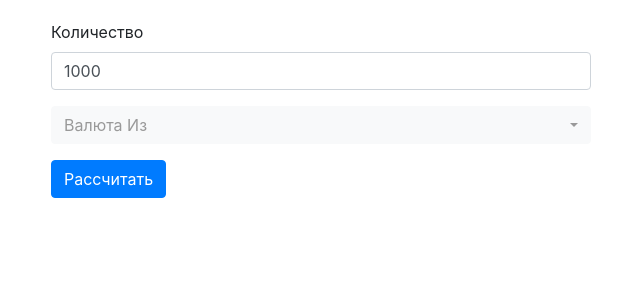
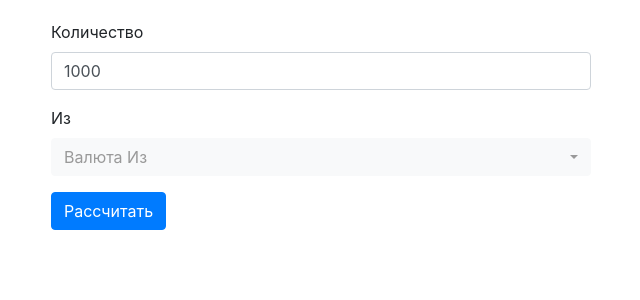
Before and after one commit to Zhenya1975/telegram_v1, a Flask app: template project/templates/test.html in a window 1280 px wide. Shown: the top 300 px of the page, without its empty margins (34-674 px from the left). Run offline with Flask 3, Linux system fonts and the light colour scheme; the template is opened without the code that fills it: most values are stand-ins (such as "Sample title", 1, 10 or a date in 2020); some libraries are stand-ins or nearby versions.

Commit message:
currency list

```diff
--- a/project/routes/routes.py
+++ b/project/routes/routes.py
@@ -25,8 +25,7 @@ def convert_currency():
     if request.method == 'POST':
         money_requested_qty = float(request.form.get('money_requested_qty'))
 
-
-        return redirect(url_for('home.currency'))
+        return redirect(url_for('home.test'))
 
 @home.route('/currency')
 def currency():
--- a/project/templates/test.html
+++ b/project/templates/test.html
@@ -19,17 +19,15 @@
                     <input type="number" class="form-control" id="qty" name="money_requested_qty" value="1000">
                   </div>
                   <div class="mb-3">
-<!--                    <label for="from_currency_list" class="form-label">Из</label>-->
-                     <select class="my-select selectpicker w-100" id="select_from_currency" data-live-search="true" title="Валюта Из" name="currency_from">
-<!--                      {% for participant in participants_data_for_selection %}-->
-<!--                        <option value={{ participant.participant_id }}>{{ participant.participant_first_name }} {{ participant.participant_last_name }}</option>-->
-<!--                       {% endfor %}-->
-<!--                    <option value="12">текст опции</option>-->
-                        {% for key, value in currency_dict.items() %}
-                              <option value={{value}}>{{key}}: {{value}}</option>
-                         {% endfor %}
+                     <div class="form-group">
+                         <label for="select_from_currency" class="form-label">Из</label>
+                          <select class="my-select selectpicker form-control" data-width="100%" id="select_from_currency" data-live-search="true" title="Валюта Из" name="currency_from">
+                            {% for key, value in currency_dict.items() %}
+                                  <option value={{value}}>{{key}}: {{value}}</option>
+                             {% endfor %}
 
-                     </select>
+                         </select>
+                     </div>
 <!--                    <input class="form-control" list="from_currency_datalistOptions" id="from_currency_list" placeholder="Для поиска начните ввод...">-->
 <!--                    <datalist id="from_currency_datalistOptions">-->
 <!--                      <option value="San Francisco">-->
```
